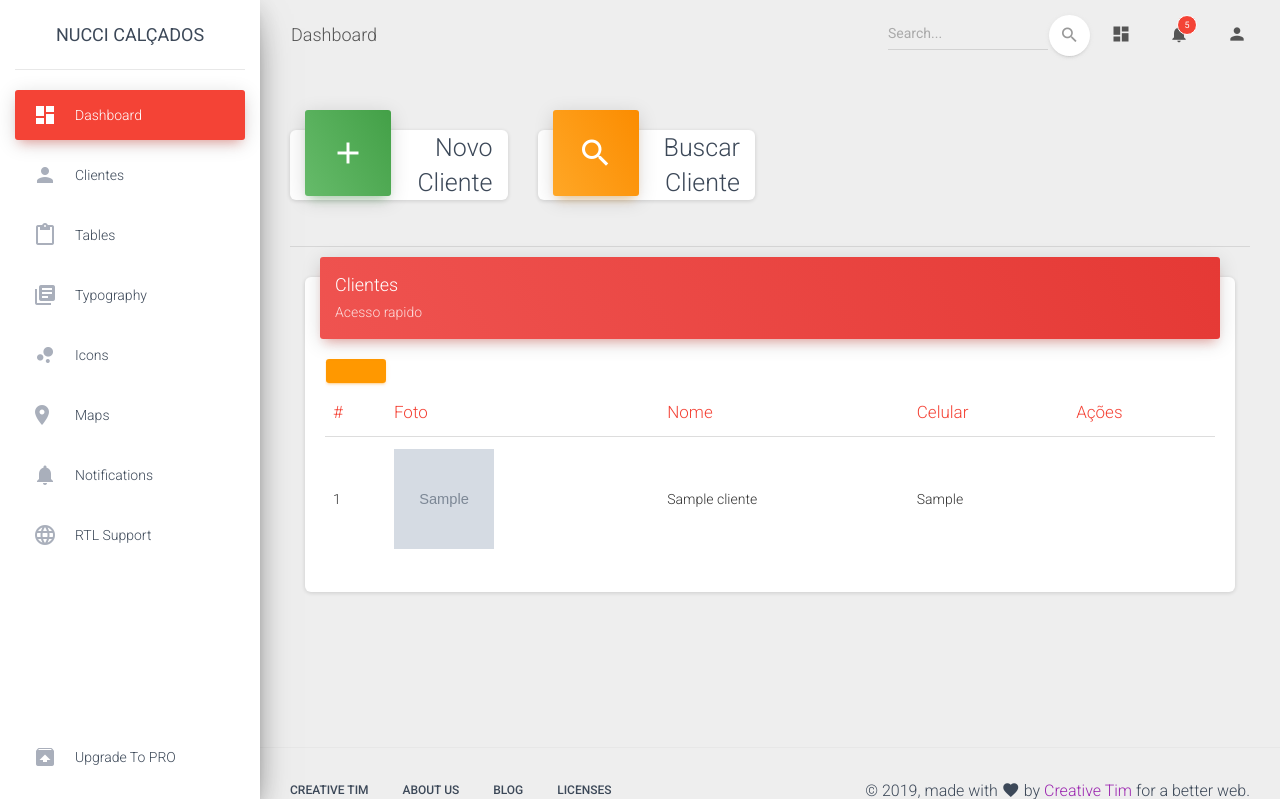
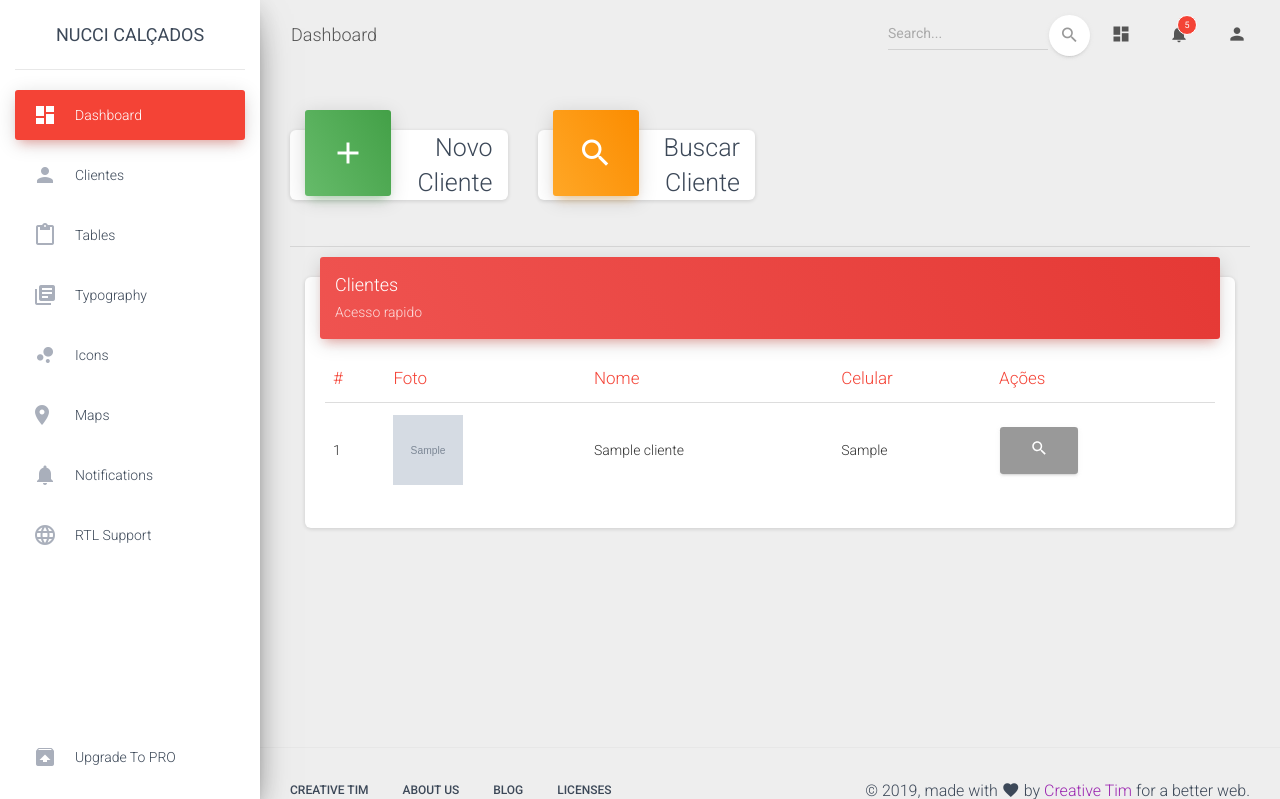
Before and after one commit to nettonucci/loja-nucci, a PHP site: page /pages/clientes.php in a window 1280 px wide. Shown: the top 799 px of the page. Run offline with PHP 8.4, Linux system fonts and the light colour scheme; tables that the repository leaves empty or names only in its code hold one stand-in row (values such as "Sample post"); grey boxes marked "Sample" are stand-in pictures; data that the repository does not hold is empty; some libraries are stand-ins or nearby versions.

Commit message:
atualizacoes clientes
fostos de clientes

```diff
--- a/pages/clientes.php
+++ b/pages/clientes.php
@@ -20,6 +20,8 @@
   <link href="../assets/css/material-dashboard.css?v=2.1.1" rel="stylesheet" />
   <!-- CSS Just for demo purpose, don't include it in your project -->
   <link href="../assets/demo/demo.css" rel="stylesheet" />
+    <script src="https://unpkg.com/ionicons@4.5.5/dist/ionicons.js"></script>
+
 </head>
 
 <body class="">
@@ -88,14 +90,16 @@
                                     <?php while ($row = mysqli_fetch_array($rs)) { ?>
                                         <tr>
                                             <td><?php echo $row['id_cliente'] ?></td>
-                                            <td><img src="../fotos_clientes/<?php echo $row['foto'] ?>" width="100" height="100"></td>
+                                            <td><img src="../fotos_clientes/<?php echo $row['foto'] ?>" width="70" height="70"></td>
                                             <td><?php echo $row['nome'] ?></td>
                                             <td><?php echo $row['celular'] ?></td>
-                                            <button type="button" class="btn btn-warning" title="Editar OS"
-                                                    onclick="javascript:location.href='editos.php?idos='
-                                                            + <?php echo $row['idos'] ?> ">
-                                                <span class="ion-edit" aria-hidden="true"></span>
-                                            </button>
+                                            <td>
+                                                <button type="button" class="btn btn-default" title="Ver cliente"
+                                                        onclick="javascript:location.href='editos.php?id_cliente='
+                                                                + <?php echo $row['id_cliente'] ?> ">
+                                                    <ion-icon name="search" size="small"></ion-icon>
+                                                </button>
+                                            </td>
                                         </tr>
                                         <?php
 
--- a/pages/menu.php
+++ b/pages/menu.php
@@ -9,7 +9,7 @@
 $estado = 'active';
 $titulo = 'Dashboard';
 
-if ($_SERVER["REQUEST_URI"] == '/loja/pages/clientes.php') {
+if ($_SERVER["REQUEST_URI"] == '/loja-nucci/pages/clientes.php') {
 
     $estado2 = 'active';
     $estado = null;
```
